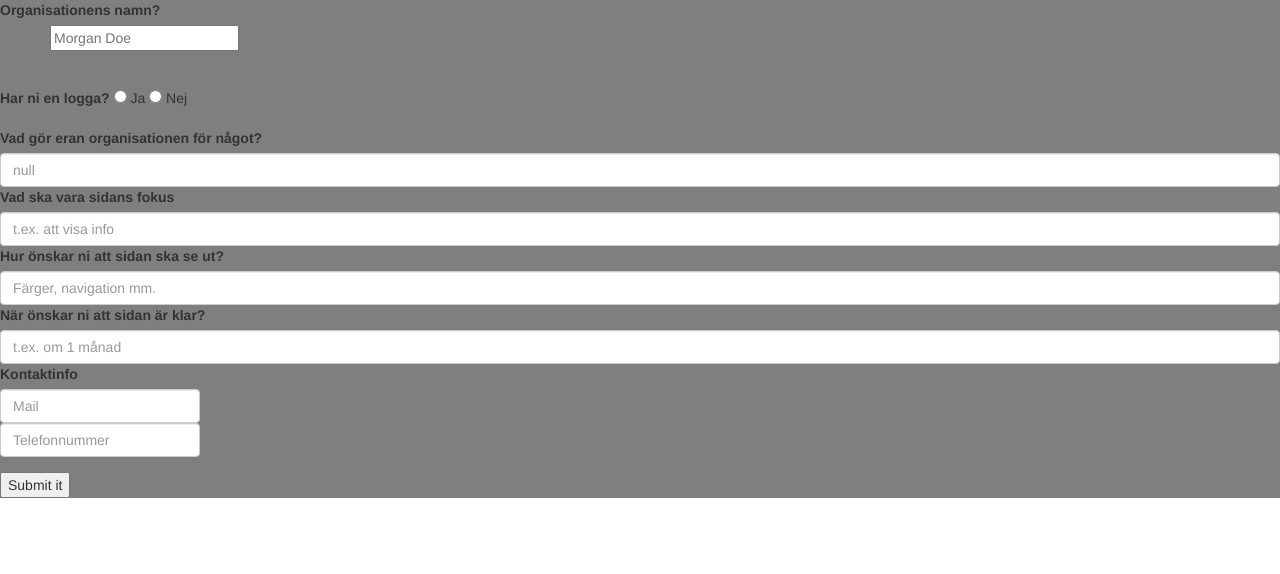
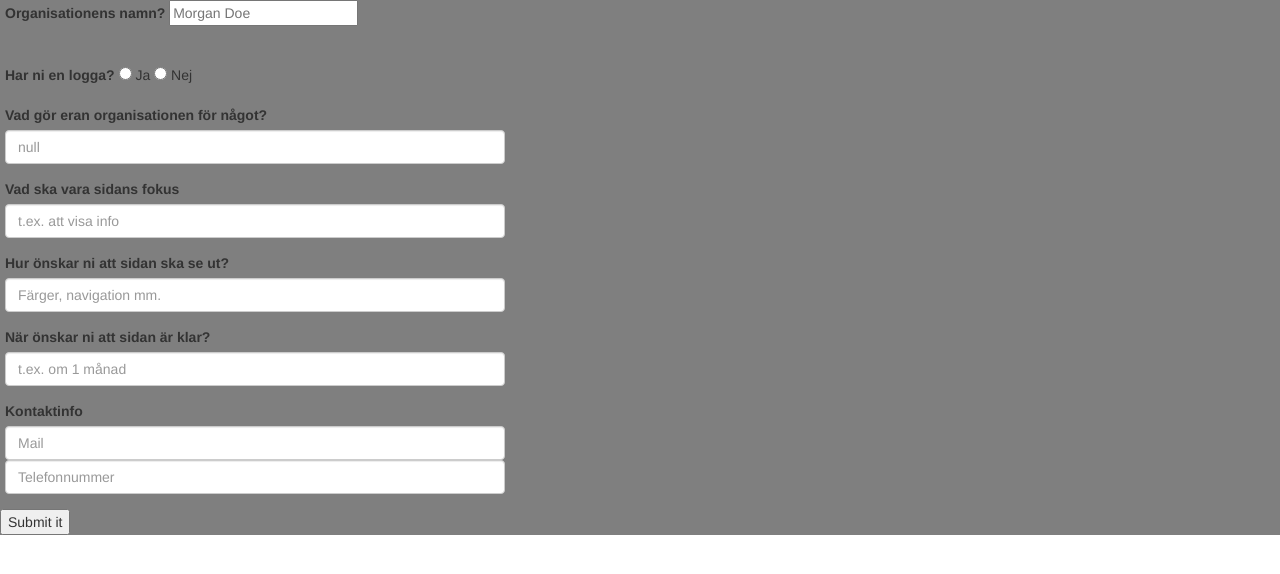
Before and after one commit to TerrorTurtle/fuckGroups, a plain HTML site: page WebAid/formular.html in a window 1280 px wide. Drawn offline with nearby package versions, Linux system fonts and the light colour scheme.

Commit message:
End of day

```diff
--- a/WebAid/css/formstyle.css
+++ b/WebAid/css/formstyle.css
@@ -1,8 +1,9 @@
 .form-group {
-    width: 200px;
+    width: 500px;
+    margin-left: 5px;
 
 }
 
-.infield {
-    margin-left: 50px;
-}
+/** .infield {
+    margin-left: 5px;
+} **/
--- a/WebAid/formular.html
+++ b/WebAid/formular.html
@@ -20,7 +20,7 @@
 <script>
 $(document).ready(function(){
     $("button").click(function(){
-        $.post("form.php", $("form").serialize());
+        $.post("aidForm.php", $("anmalan").serialize());
 
     });
 });
@@ -50,22 +50,22 @@ $(document).ready(function(){
       <input type="radio" name="logo" value="nej"> Nej
   </div>
 
-   <div class="form-group1">
+   <div class="form-group">
     <label for="textinput">Vad gör eran organisationen för något?</label>
     <input type="text" name="info" class="form-control" id="formGroupExampleInput3" placeholder="null">
   </div>
 
-     <div class="form-group2">
+     <div class="form-group">
     <label for="textinput">Vad ska vara sidans fokus</label>
     <input type="text" name="focus" class="form-control" id="formGroupExampleInput4" placeholder="t.ex. att visa info">
   </div>
 
-  <div class="form-group3">
+  <div class="form-group">
     <label for="textinput">Hur önskar ni att sidan ska se ut?</label>
     <input type="text" name="designWish" class="form-control" id="formGroupExampleInput5" placeholder="Färger, navigation mm.">
   </div>
 
-  <div class="form-group4">
+  <div class="form-group">
     <label for="textinput">När önskar ni att sidan är klar?</label>
     <input type="text" name="deadWish" class="form-control" id="formGroupExampleInput6" placeholder="t.ex. om 1 månad">
   </div>
```
Also changed, not shown: 1 other file.
